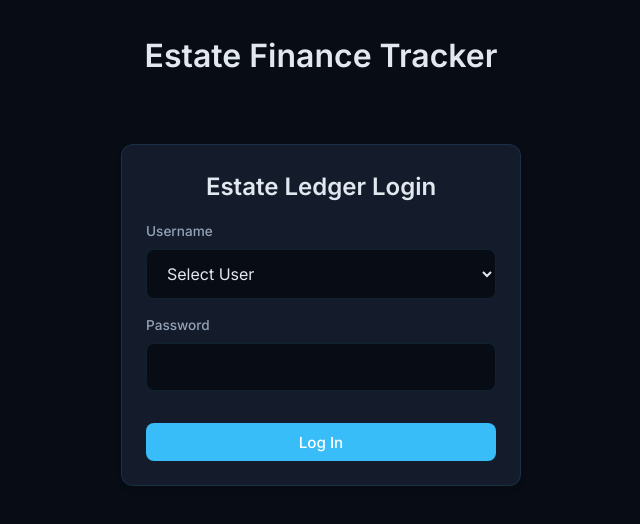
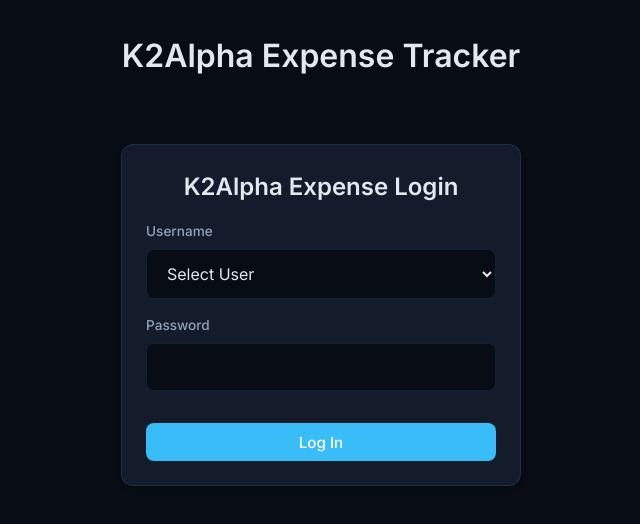
Before and after one commit to ranjank2alpha/em, a React (Vite) app: page / in a window 1280 px wide. Shown: the top 524 px of the page, without its empty margins (319-959 px from the left). Built offline with nearby package versions, Linux system fonts and the light colour scheme; no server answers.

Commit message:
Replace Estate with K2Alpha in UI, headers, and user guide descriptions

```diff
--- a/src/App.jsx
+++ b/src/App.jsx
@@ -29,7 +29,7 @@ export default function App() {
 
   return (
     <div>
-      <h1 className="text-center mt-4 mb-4">Estate Finance Tracker</h1>
+      <h1 className="text-center mt-4 mb-4">K2Alpha Expense Tracker</h1>
       {!session ? <Auth /> : <Dashboard key={session.user.id} session={session} />}
     </div>
   );
--- a/src/components/Auth.jsx
+++ b/src/components/Auth.jsx
@@ -52,7 +52,7 @@ export default function Auth() {
 
   return (
     <div className="card" style={{ maxWidth: '400px', margin: '4rem auto' }}>
-      <h2 className="text-center mb-4">Estate Ledger Login</h2>
+      <h2 className="text-center mb-4">K2Alpha Expense Login</h2>
       {error && <div className="text-danger mb-4 text-center">{error}</div>}
       <form onSubmit={handleAuth}>
         <div className="input-group">
--- a/src/components/Dashboard.jsx
+++ b/src/components/Dashboard.jsx
@@ -499,7 +499,7 @@ export default function Dashboard({ session }) {
                 />
               ))}
               <LedgerTable
-                title="Estate"
+                title="K2Alpha"
                 data={getNormalizedLedger('estate')}
                 expandedRows={expandedRows}
                 setExpandedRows={setExpandedRows}
--- a/src/data/guide.js
+++ b/src/data/guide.js
@@ -9,7 +9,7 @@ export const USER_GUIDE = [
     id: "transfers",
     title: "Internal Transfers",
     keywords: ["transfer", "give", "sent", "ashish", "ranjan", "repay"],
-    content: "If you move money between Ranjan and Ashish, use the recipient name. Example: 'Sent 20k to Ashish'. This will show as an expense for the sender and income for the receiver. Transfers are hidden from the Estate ledger by default to keep it clean."
+    content: "If you move money between Ranjan and Ashish, use the recipient name. Example: 'Sent 20k to Ashish'. This will show as an expense for the sender and income for the receiver. Transfers are hidden from the K2Alpha ledger by default to keep it clean."
   },
   {
     id: "editing",
@@ -20,8 +20,8 @@ export const USER_GUIDE = [
   {
     id: "ledgers",
     title: "Triple Ledger View",
-    keywords: ["ledger", "grid", " ranjan", "ashish", "estate", "view", "sections"],
-    content: "The dashboard is split into three side-by-side ledgers: Ranjan, Ashish, and Estate. The Estate ledger is a combined view of all external transactions. Internal transfers only appear in the individual ledgers."
+    keywords: ["ledger", "grid", " ranjan", "ashish", "k2alpha", "view", "sections"],
+    content: "The dashboard is split into three side-by-side ledgers: Ranjan, Ashish, and K2Alpha. The K2Alpha ledger is a combined view of all external transactions. Internal transfers only appear in the individual ledgers."
   },
   {
     id: "details",
```
